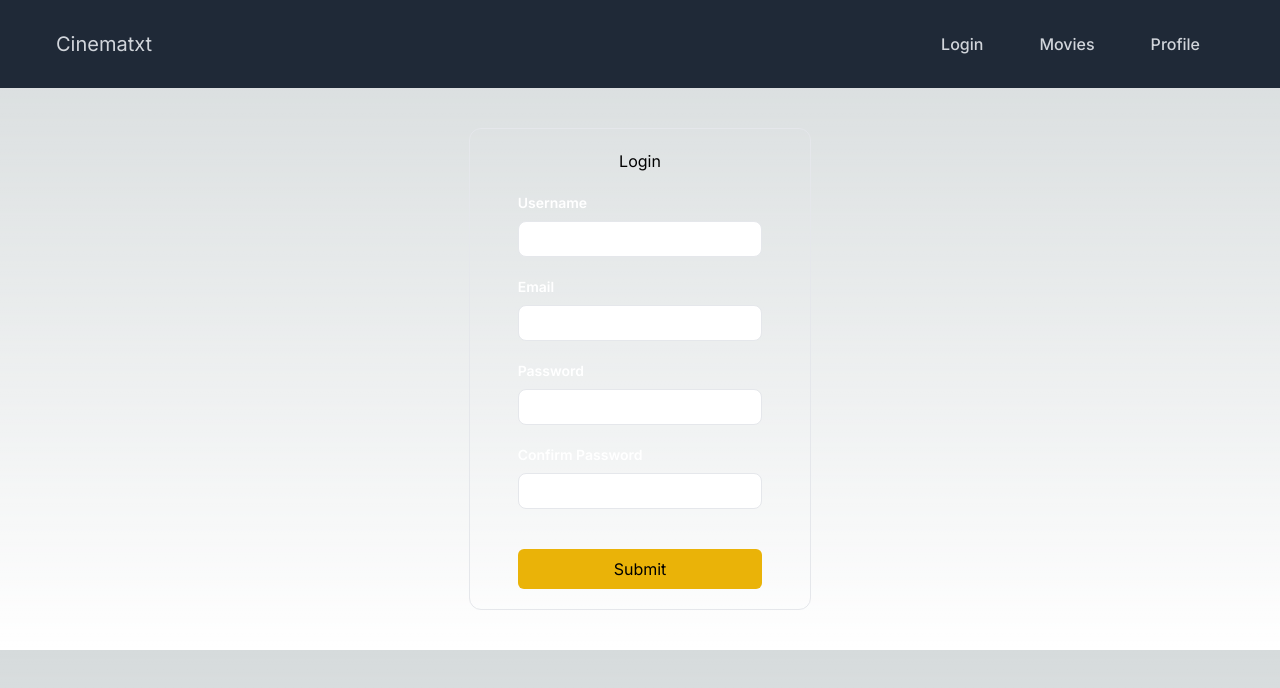
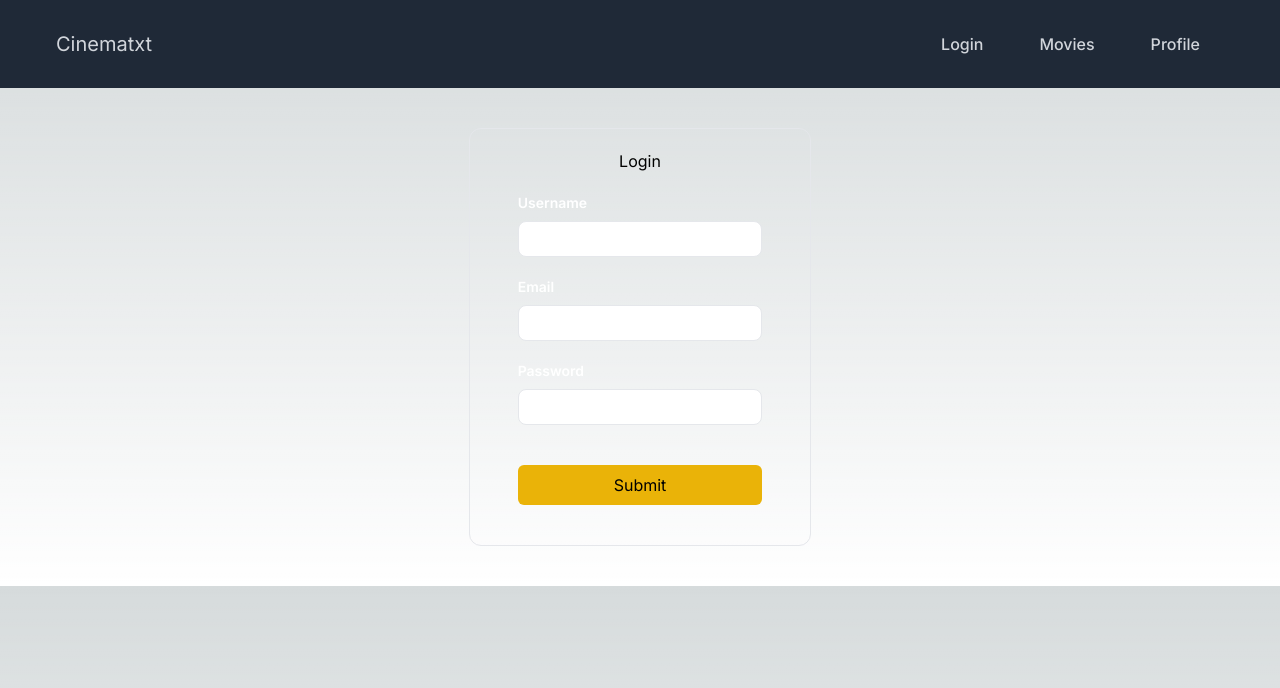
Before and after one commit to rrtxt/Cinematxt, a Next.js app: page /login in a window 1280 px wide. Shown: the top 688 px of the page. Built offline with nearby package versions, Linux system fonts and the light colour scheme.

Commit message:
Delete confirm password field

```diff
--- a/src/app/login/page.tsx
+++ b/src/app/login/page.tsx
@@ -40,15 +40,7 @@
                 name="username"
                 isRequired={true}
               />
-            <TextField
-                id='email'
-                type='text'
-                label='Confirm Password'
-                className="mt-5"
-                name="username"
-                isRequired={true}
-              />
-            <button className="mt-10 px-24 py-2 rounded-md bg-yellow-500 hover:bg-yellow-700">
+            <button className="mt-10 mb-5 px-24 py-2 rounded-md bg-yellow-500 hover:bg-yellow-700">
                 Submit
             </button>
             </form>
```
